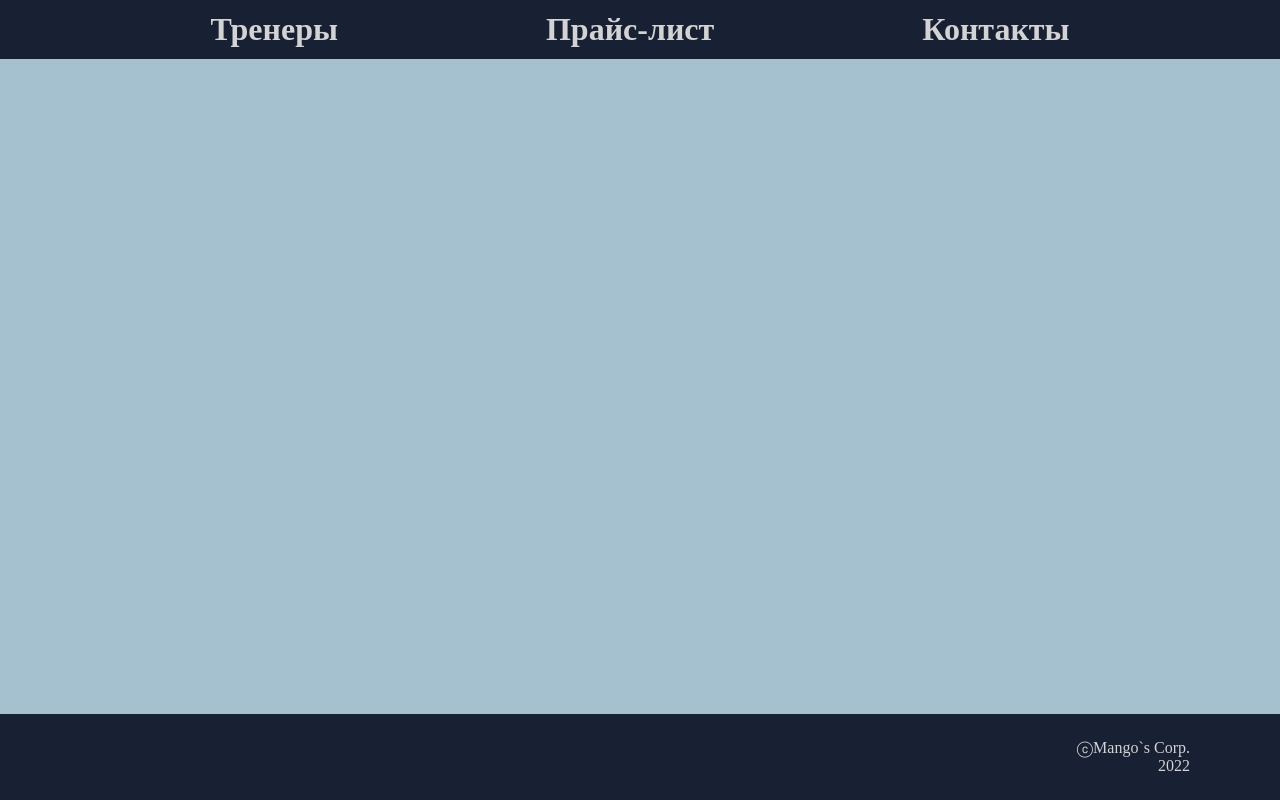
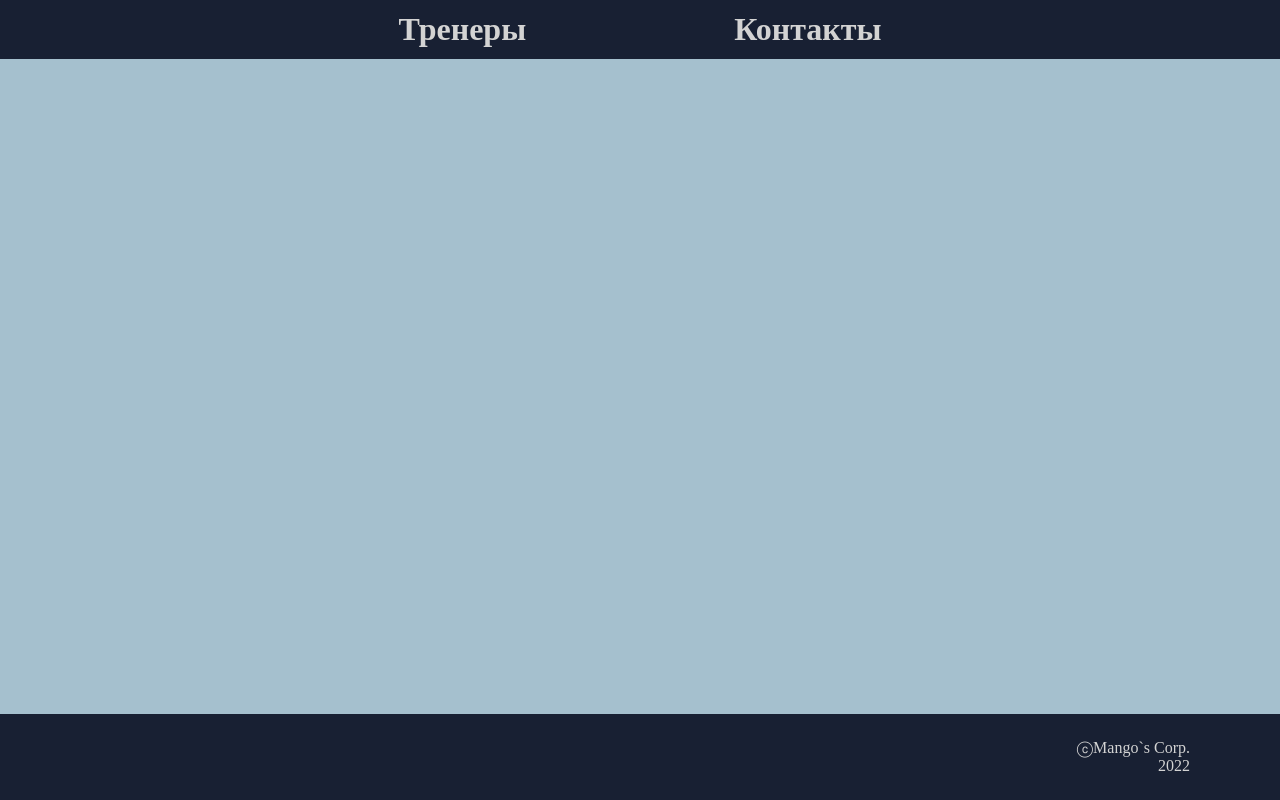
Before and after one commit to D3lence/tsurkov2401, a plain HTML site: page index.html in a window 1280 px wide. Drawn offline with Linux system fonts and the light colour scheme.

Commit message:
dadadada
krutoy tank

```diff
--- a/index.html
+++ b/index.html
@@ -10,7 +10,7 @@
 	<header>
 				<h1>
 					<a href="trenera.html">Тренеры</a>
-					<a href="Zal.html">Прайс-лист</a>
+
 					<a href="contacts.html">Контакты</a>
 				</h1>
 	</header>
@@ -20,4 +20,4 @@
 	</footer>
 </body>
 </html>
-<!--БЕСИТ ЭТА ХУЙНЯ-->
+<!--БЕСИТ ЭТА>
```
